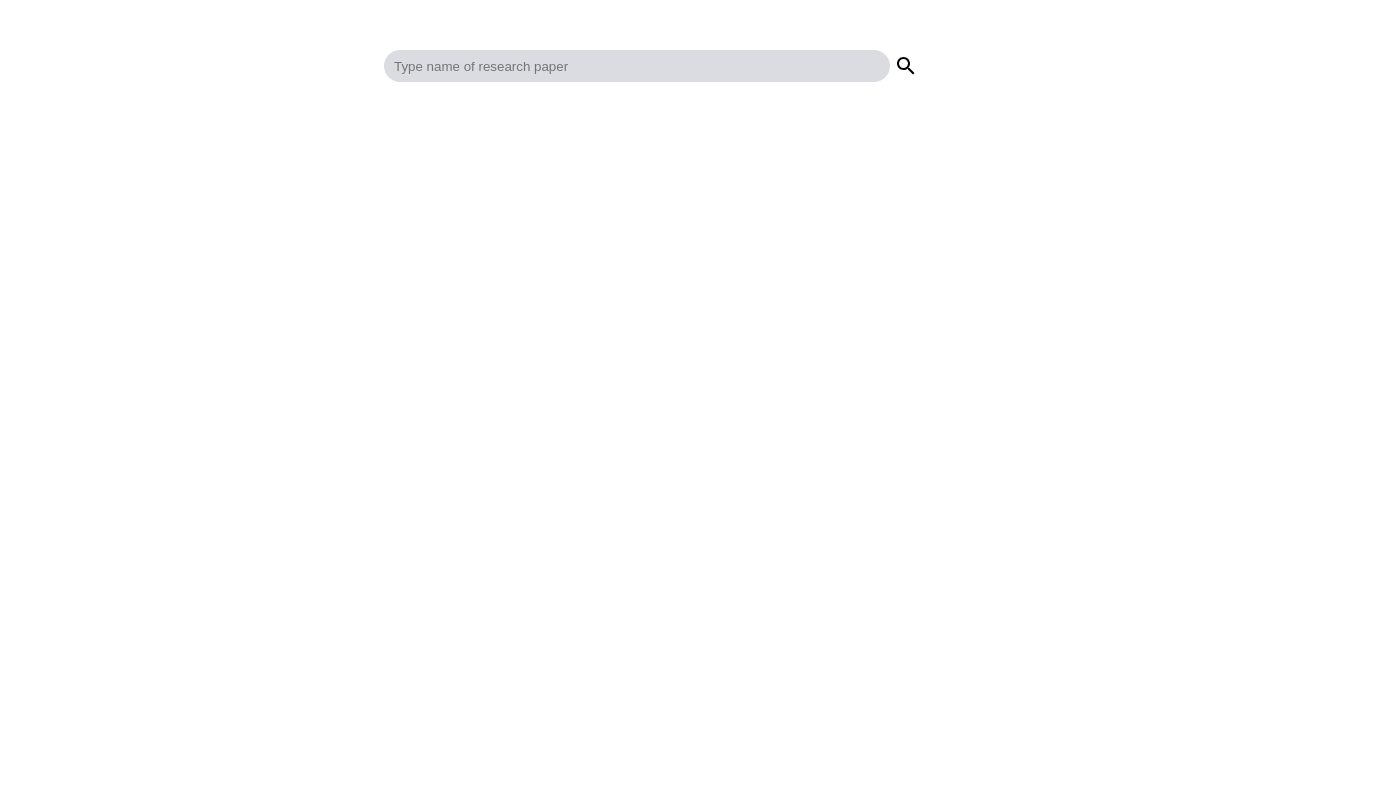
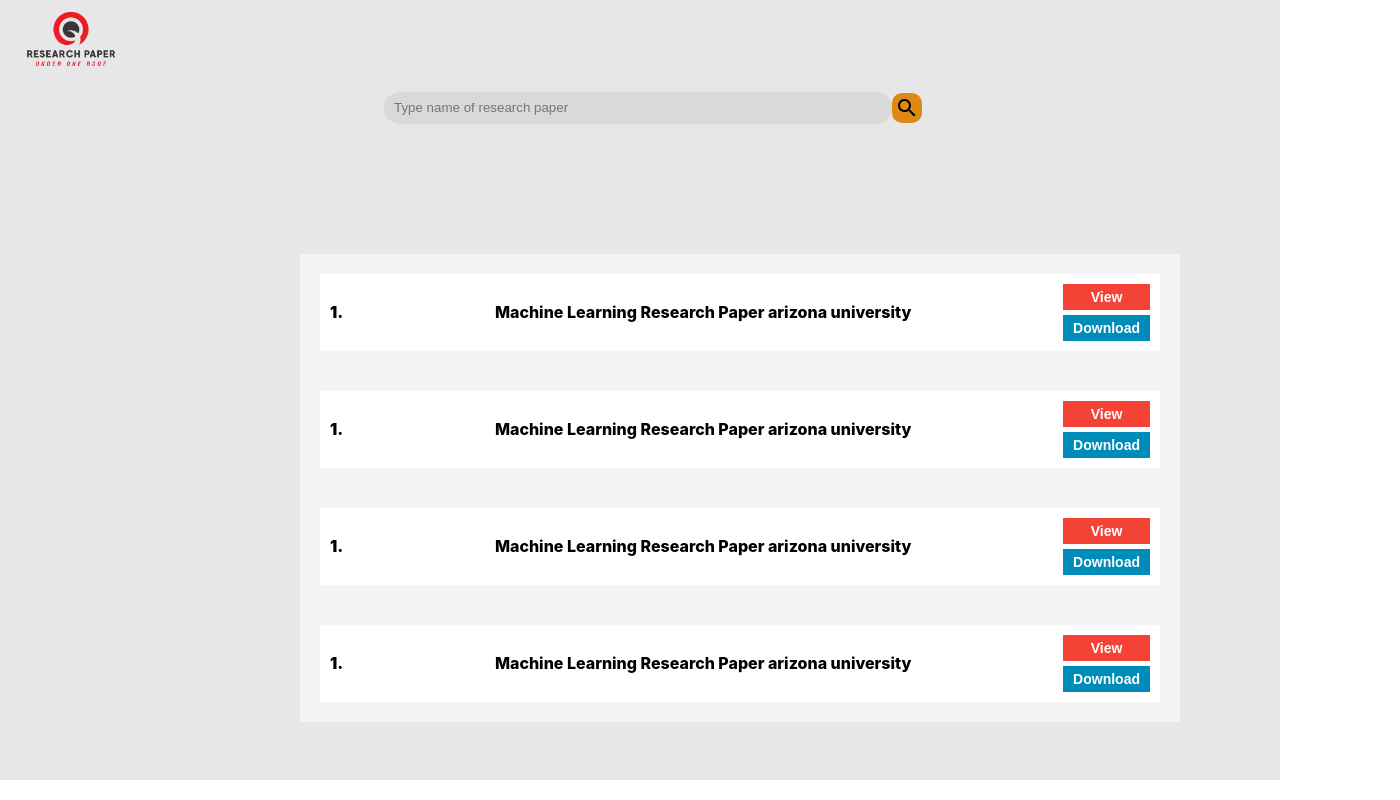
Before and after one commit to Sunnytomar1/research, a React (Create React App) app: page / in a window 1280 px wide. Shown: the whole page, 1400 px wide, since content can reach past the window. Built offline with nearby package versions, Linux system fonts and the light colour scheme.

Commit message:
first commit

```diff
--- a/src/App.js
+++ b/src/App.js
@@ -1,12 +1,14 @@
 
 import './App.css';
-import Header from './header';
+import Header from './Header';
+import Layout from './Layout';
 
 function App() {
   return (
     <div className="App">
 
       <Header />
+      <Layout />
     </div>
   );
 }
--- /dev/null
+++ b/src/Details.css
@@ -0,0 +1,65 @@
+.detail-box{
+    background-color:#fff;
+
+
+    padding:10px;
+    display:flex;
+    flex-direction:row;
+    align-items: center;
+    justify-content: space-between;
+
+}
+
+.number{
+    font-weight: 900;
+}
+
+.paper_name{
+    font-weight: 800;
+}
+
+.button_control{
+display:flex;
+flex-direction:column;
+justify-content: space-around;
+}
+
+.button1{
+    background-color: #f44336;
+    border: none;
+  color: white;
+  padding: 5px 10px;
+  text-align: center;
+  text-decoration: none;
+  display: inline-block;
+  font-size: 14px;
+  font-weight: 900;
+  cursor:pointer;
+  transition-duration: 0.4s;
+}
+
+.button1:hover {
+    background-color: #a32921; /* Red */
+    color: white;
+  }
+
+.button2{
+    background-color: #008CBA;
+    border: none;
+  color: white;
+  padding: 5px 10px;
+  text-align: center;
+  text-decoration: none;
+  display: inline-block;
+  font-size: 14px;
+  font-weight: 900;
+  margin-top:5px;
+  cursor:pointer;
+  transition-duration: 0.4s;
+
+}
+
+.button2:hover {
+    background-color: #0d3e4e; /* Blue */
+    color: white;
+  }
--- /dev/null
+++ b/src/Details.js
@@ -0,0 +1,32 @@
+import React from 'react';
+import "./Details.css";
+
+function Details() {
+  return (
+    <div className='detail-box'>
+
+      <div className='number'>
+       <p>1.</p>
+      </div>
+
+      <div className='paper_name'>
+       Machine Learning Research Paper arizona university
+      </div>
+
+      <div className='button_control'>
+        <button className='button1'>
+            View
+        </button>
+
+        <button className='button2'>
+            Download
+        </button>
+
+      </div>
+
+
+        </div>
+  )
+}
+
+export default Details
--- a/src/Header.css
+++ b/src/Header.css
@@ -1,3 +1,12 @@
+.App{
+background-color: #E7E7E7;
+height:780px;
+object-fit: contain;
+
+
+
+}
+
 .header {
     height: 60px;
     display: flex;
@@ -12,14 +21,16 @@
     width: 100px;
     object-fit: contain;
     margin-right:100%;
+    margin-top:10px;
+    margin-left:20px;
   }
 
   .header__search {
-    margin-top:30px;
+    margin-top:20px;
     margin-left:30%;
     margin-right:10%;
-    display: flex;
-    flex: 1;
+  display:flex;
+  flex:0.1;
     align-items: center;
     border-radius: 50%;
 
@@ -32,13 +43,22 @@
     border: none;
     width: 100%;
     border-radius:20px;
-    background-color: #dadce2;
+    background-color: #D9D9D9;
   }
 
   .header__searchIcon {
-    padding: 4px;
+    padding:3px;
     height: 20px;
    margin-right:30%;
+   background-color:#dd8a15;
+   border-radius:10px;
+   cursor:pointer;
+   transition-duration: 0.4s;
+  }
+
+  .header__searchIcon:hover {
+    background-color:#a36a1b;
+    color:#fff;
   }
 
   .header__optionLineOne {
--- a/src/Header.js
+++ b/src/Header.js
@@ -1,14 +1,14 @@
 import React from 'react'
 import "./Header.css"
 import SearchIcon from '@mui/icons-material/Search';
-
+import logo from './assets/projectlogo.png';
 
 function Header() {
   return (
     <div>
-  <img
+  <img alt="Header"
           className="header__logo"
-          src=""
+          src={logo}
         />
 
 
--- /dev/null
+++ b/src/Layout.css
@@ -0,0 +1,21 @@
+.layout-box{
+    background-color:#F5F3F3;
+    margin-top:130px;
+    margin-left:300px;
+    margin-right:100px;
+     padding:20px;
+
+
+
+
+}
+
+
+.tcs{
+
+    display:flex;
+    flex-direction:column;
+
+    gap:40px 20px;
+
+}
--- /dev/null
+++ b/src/Layout.js
@@ -0,0 +1,21 @@
+import React from 'react'
+import "./Layout.css";
+import Details from './Details';
+
+function Layout() {
+  return (
+    <div className='layout-box'>
+
+     <div className='tcs'>
+     <Details />
+     <Details />
+     <Details />
+     <Details />
+
+     </div>
+
+        </div>
+  )
+}
+
+export default Layout
```
